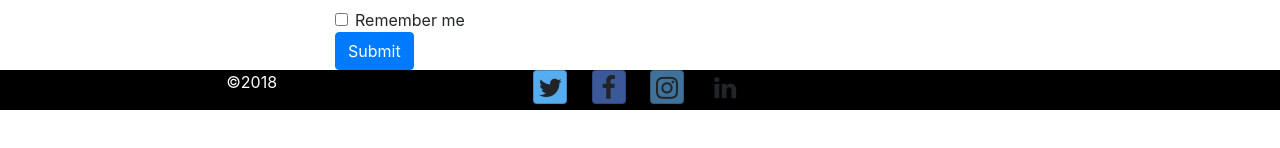
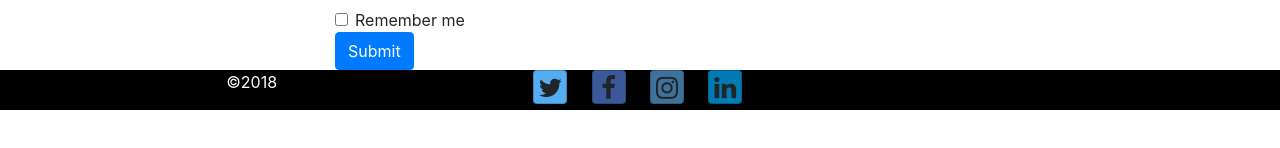
Before and after one commit to danoseun/WeConnect, a plain HTML site: page template/Register.html in a window 1280 px wide. Shown: the part 488-636 px from the top of the page. Drawn offline with Linux system fonts and the light colour scheme.

Commit message:
User Registration Page

```diff
--- a/template/Register.html
+++ b/template/Register.html
@@ -1,5 +1,6 @@
 <!DOCTYPE html>
 <html lang="en">
+
 <head>
   <title></title>
   <meta charset="utf-8">
@@ -9,17 +10,23 @@
   <link rel="stylesheet" href="css/bootstrap-social.css">
   <link href="assets/css/font-awesome.css" rel="stylesheet">
 </head>
+
 <body>
   <header>
     <nav class="navbar navbar-expand-lg navbar-dark bg-dark">
-                            <a href="index.html"><img src="images/img7.png" class="navbar-brand img-responsive"height="50" width="50"></a>
-                            <button class="navbar-toggler" type="button" data-toggle="collapse" data-target="#navbarNav" aria-controls="navbarNav" aria-expanded="false" aria-label="Toggle navigation">
+      <a href="index.html">
+        <img src="images/img7.png" class="navbar-brand img-responsive" height="50" width="50">
+      </a>
+      <button class="navbar-toggler" type="button" data-toggle="collapse" data-target="#navbarNav" aria-controls="navbarNav" aria-expanded="false"
+        aria-label="Toggle navigation">
         <span class="navbar-toggler-icon"></span>
       </button>
       <div class="collapse navbar-collapse" id="navbarNav">
         <ul class="navul navbar-nav">
           <li class="nav-item active">
-                                  <a class="nav-link" href="signUpIn.html">SignIn/SignUp <span class="sr-only">(current)</span></a>
+            <a class="nav-link" href="signUpIn.html">SignIn/SignUp
+              <span class="sr-only">(current)</span>
+            </a>
           </li>
           <li class="nav-item">
             <a class="nav-link" href="Register.html">Register</a>
@@ -84,7 +91,7 @@
         <a class="btn btn-social-icon btn-instagram">
           <span class="fa fa-instagram"></span>
         </a>
-                                <a class="btn btn-social-icon btn-linkdin">
+        <a class="btn btn-social-icon btn-linkedin">
           <span class="fa fa-linkedin"></span>
         </a>
       </div>
@@ -94,7 +101,7 @@
   </footer>
   <script src="js/jquery.min.js"></script>
   <script>
-    $(function(){
+    $(function () {
       $('.carousel').carousel()
     })
   </script>
```
Lines whose indentation alone changed are shown as unchanged.
